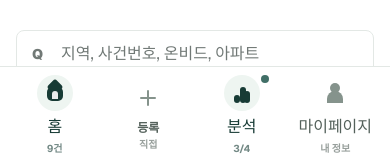
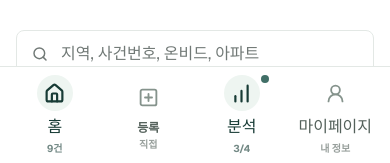
Before and after one commit to jinSsol/auction-risk-analyzer, a Next.js app: page / in a window 390 px wide. Shown: the part 681-844 px from the top of the page. Built offline with nearby package versions, Linux system fonts and the light colour scheme.

Commit message:
Replace mobile tab icons with lucide

```diff
--- a/app/page.tsx
+++ b/app/page.tsx
@@ -1,6 +1,14 @@
 "use client";
 
 import Link from "next/link";
+import {
+  ChartNoAxesColumnIncreasing,
+  HomeIcon,
+  Search,
+  SquarePlus,
+  UserRound,
+  type LucideIcon,
+} from "lucide-react";
 import { useEffect, useMemo, useRef, useState } from "react";
 
 import { items } from "./auction-data";
@@ -139,7 +147,7 @@ export default function Home() {
               <Link className="transition hover:text-[#173B35]" href="/properties/new">등록</Link>
               <button className="transition hover:text-[#173B35]" type="button" onClick={() => changeMobileTab("compare")}>비교</button>
             </nav>
-            <span className="text-lg font-black text-[#173B35]">Q</span>
+            <Search className="h-5 w-5 text-[#173B35]" aria-hidden="true" strokeWidth={2.2} />
           </div>
         </header>
 
@@ -165,7 +173,7 @@ export default function Home() {
                 사건번호 또는 지역 검색
               </label>
               <div className="flex h-12 items-center gap-3 rounded-lg border border-[#DDE5E1] bg-white px-3">
-                <span className="text-sm font-black text-[#85938C]">Q</span>
+                <Search className="h-4 w-4 shrink-0 text-[#85938C]" aria-hidden="true" strokeWidth={2.2} />
                 <input
                   id="desktop-property-search"
                   value={query}
@@ -379,9 +387,11 @@ function MobileAppHome({
 
         <section className="mt-8 space-y-4">
           <div className="relative">
-            <span className="absolute left-4 top-1/2 -translate-y-1/2 text-sm font-black text-[#717976]">
-              Q
-            </span>
+            <Search
+              className="absolute left-4 top-1/2 h-4 w-4 -translate-y-1/2 text-[#717976]"
+              aria-hidden="true"
+              strokeWidth={2.2}
+            />
             <input
               value={query}
               onChange={(event) => setQuery(event.target.value)}
@@ -1610,13 +1620,14 @@ function MobileTabButton({
         ? "font-semibold text-[#173B35]"
       : "font-semibold text-[#54615B]"
   }`;
+  const iconActive = active || Boolean(highlighted);
 
   const content = (
     <>
       {highlighted && !active ? (
         <span className="absolute right-5 top-2 h-2 w-2 rounded-full bg-[#416F67] ring-2 ring-white" />
       ) : null}
-      <TabIcon type={icon} active={active || Boolean(highlighted)} />
+      <TabIcon type={icon} active={iconActive} />
       <span className="mt-1 block">{label}</span>
       <span className="mt-0.5 block text-[10px] font-bold opacity-60">{meta}</span>
     </>
@@ -1643,42 +1654,22 @@ function MobileTabButton({
 }
 
 function TabIcon({ type, active }: { type: "home" | "plus" | "analytics" | "user"; active: boolean }) {
-  const color = active ? "bg-[#173B35]" : "bg-[#85938C]";
-  const shell = active ? "bg-[#EEF5F1]" : "bg-transparent";
-
-  if (type === "home") {
-    return (
-      <span className={`relative flex h-9 w-9 items-end justify-center rounded-full ${shell}`} aria-hidden="true">
-        <span className={`absolute bottom-2.5 h-3.5 w-4 rounded-[5px] ${color}`} />
-        <span className={`absolute bottom-4.5 h-3 w-3 rotate-45 rounded-[3px] ${color}`} />
-        <span className="absolute bottom-3 h-2 w-1.5 rounded-t-full bg-white/90" />
-      </span>
-    );
-  }
-
-  if (type === "plus") {
-    return (
-      <span className={`relative flex h-9 w-9 items-center justify-center rounded-full ${shell}`} aria-hidden="true">
-        <span className={`absolute h-4 w-0.5 rounded-full ${color}`} />
-        <span className={`absolute h-0.5 w-4 rounded-full ${color}`} />
-      </span>
-    );
-  }
-
-  if (type === "user") {
-    return (
-      <span className={`relative flex h-9 w-9 items-center justify-center rounded-full ${shell}`} aria-hidden="true">
-        <span className={`absolute top-2 h-2.5 w-2.5 rounded-full ${color}`} />
-        <span className={`absolute bottom-2 h-3 w-4 rounded-t-full ${color}`} />
-      </span>
-    );
-  }
-
-  return (
-    <span className={`relative flex h-9 w-9 items-center justify-center rounded-full ${shell}`} aria-hidden="true">
-      <span className={`absolute bottom-2 left-2.5 h-2 w-1.5 rounded-full ${color}`} />
-      <span className={`absolute bottom-2 left-4 h-4 w-1.5 rounded-full ${color}`} />
-      <span className={`absolute bottom-2 right-2.5 h-3 w-1.5 rounded-full ${color}`} />
+  const icons: Record<"home" | "plus" | "analytics" | "user", LucideIcon> = {
+    home: HomeIcon,
+    plus: SquarePlus,
+    analytics: ChartNoAxesColumnIncreasing,
+    user: UserRound,
+  };
+  const Icon = icons[type];
+
+  return (
+    <span
+      className={`flex h-9 w-9 items-center justify-center rounded-full transition ${
+        active ? "bg-[#EEF5F1] text-[#173B35]" : "text-[#85938C]"
+      }`}
+      aria-hidden="true"
+    >
+      <Icon className="h-[21px] w-[21px]" strokeWidth={active ? 2.5 : 2.1} />
     </span>
   );
 }
--- a/package.json
+++ b/package.json
@@ -15,6 +15,7 @@
   },
   "dependencies": {
     "drizzle-orm": "0.45.2",
+    "lucide-react": "^1.31.0",
     "next": "16.2.6",
     "react": "19.2.6",
     "react-dom": "19.2.6"
```
Also changed, not shown: 1 other file (tests, documents, lock files or other folders).
